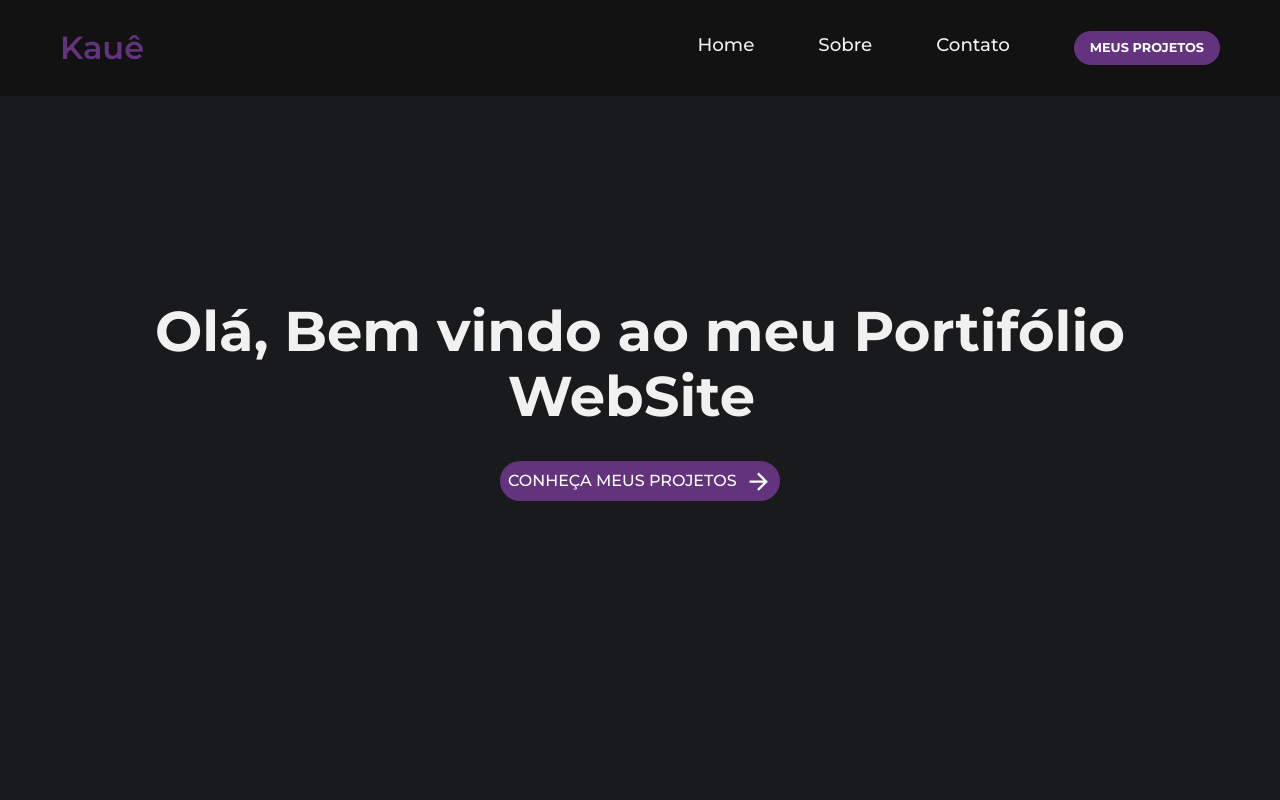
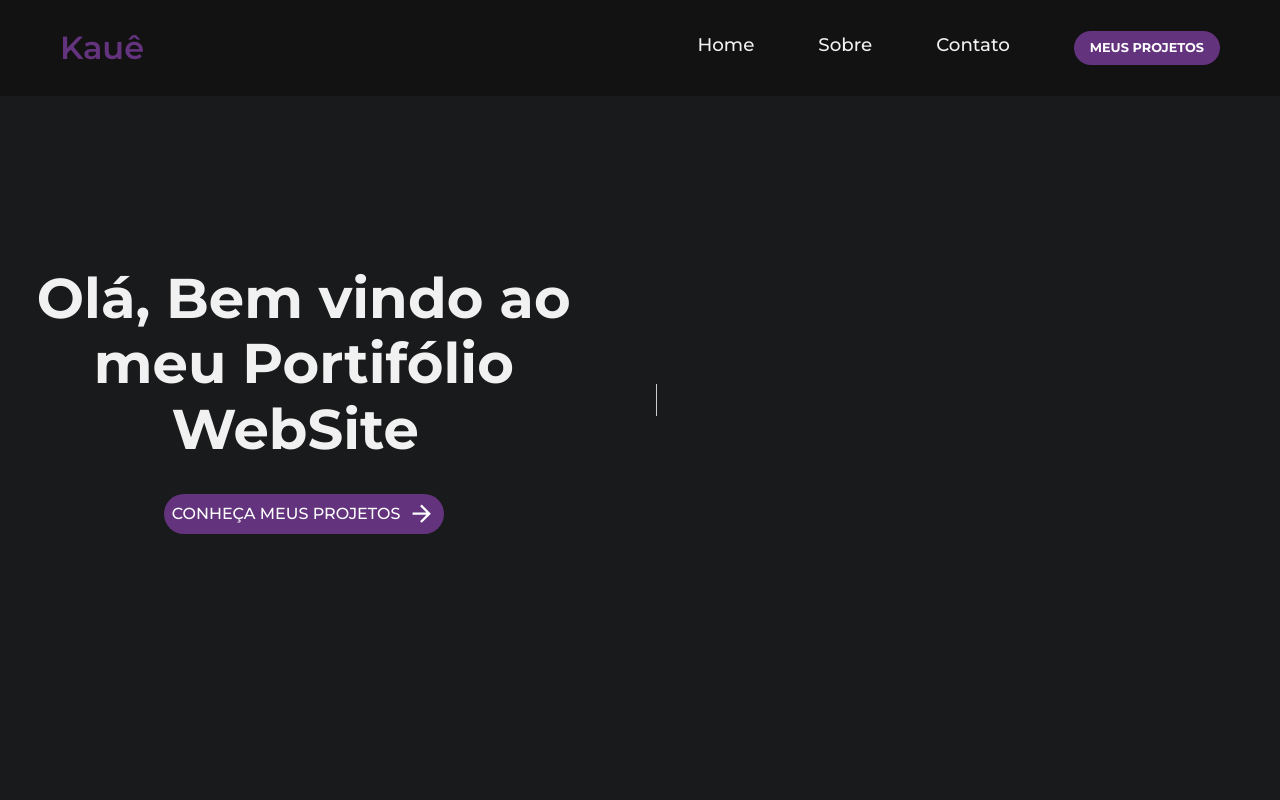
Before and after one commit to Kaue404/MyWebsite, a Next.js app: page / in a window 1280 px wide. Shown: the top 800 px of the page. Built offline with nearby package versions, Linux system fonts and the light colour scheme.

Commit message:
refactor some little things

```diff
--- a/app/page.tsx
+++ b/app/page.tsx
@@ -1,6 +1,6 @@
 'use client';
 
-import {Typography, useMediaQuery } from '@mui/material';
+import { Typography, useMediaQuery } from '@mui/material';
 import { ArrowForward } from '@mui/icons-material';
 import Button from './components/button';
 import FooterComponent from './components/footer';
@@ -10,7 +10,6 @@
 import theme from './styles/theme/Theme';
 
 export default function Page() {
-
   const isMediumScreen = useMediaQuery(theme.breakpoints.down('md'));
 
   return (
@@ -26,13 +25,21 @@
 
       <div style={{
         display: 'flex',
-        flexDirection: 'column',
+        flexDirection: isMediumScreen ? 'column' : 'row',
         alignItems: 'center',
         justifyContent: 'center',
         height: '100vh',
         textAlign: 'center',
         gap: '2rem',
         padding: '1rem',
+      }}>
+        <div style={{
+          flex: 1,
+          display: 'flex',
+          flexDirection: 'column',
+          alignItems: 'center',
+          justifyContent: 'center',
+          gap: '2rem',
         }}>
           <Typography
             sx={{
@@ -55,6 +62,19 @@
           </Button>
         </div>
 
+        <div style={{
+          flex: 1,
+          display: 'flex',
+          alignItems: 'center',
+          justifyContent: 'center',
+          padding: '1rem',
+          borderLeft: isMediumScreen ? 'none' : '1px solid #ccc',
+          marginLeft: isMediumScreen ? '0' : '2rem',
+        }}>
+
+        </div>
+      </div>
+
       <div style={{display: 'flex', flexDirection: 'column', height: '100%'}}>
         <FooterComponent />
       </div>
```
Lines whose indentation alone changed are shown as unchanged.
